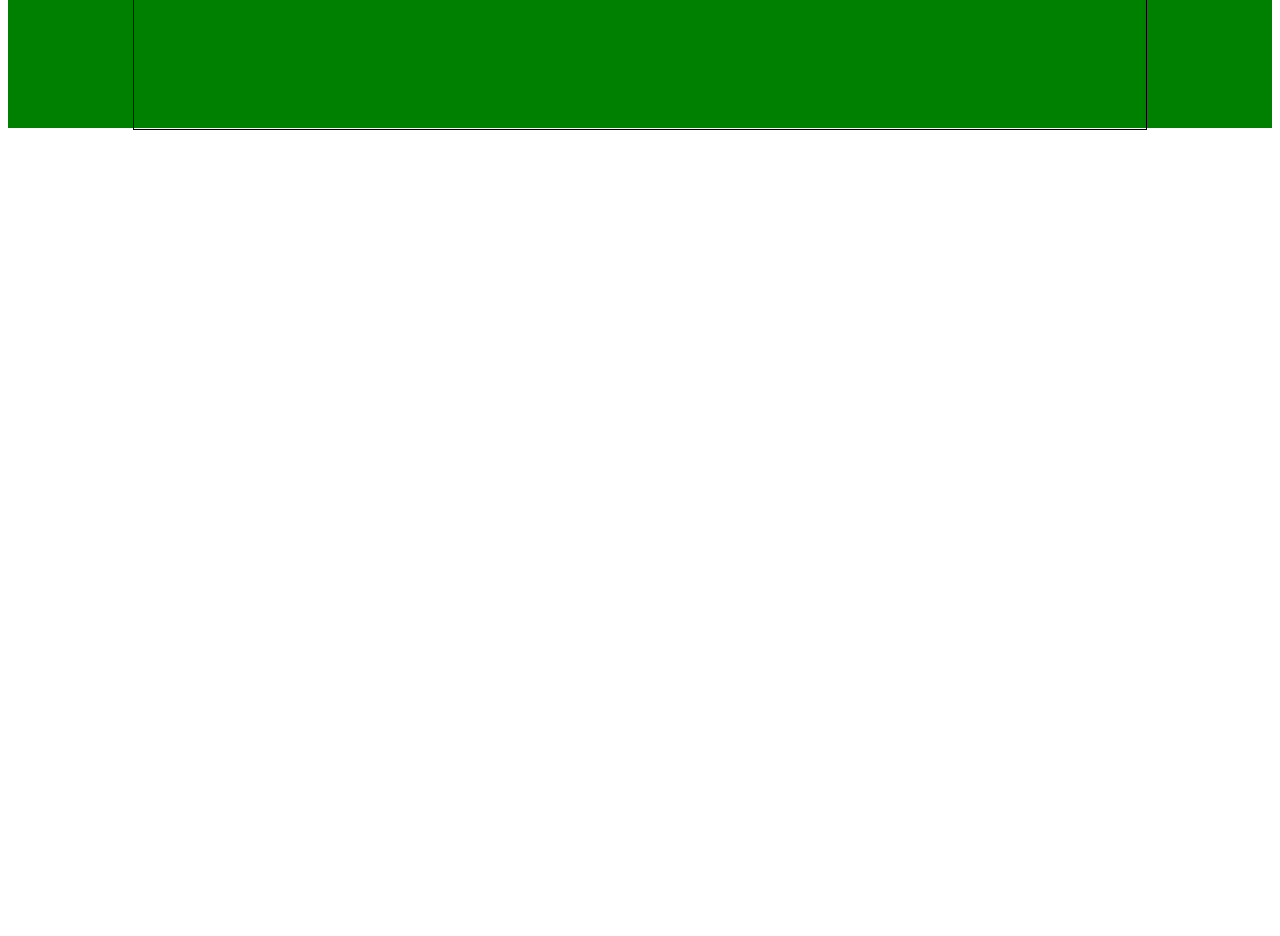
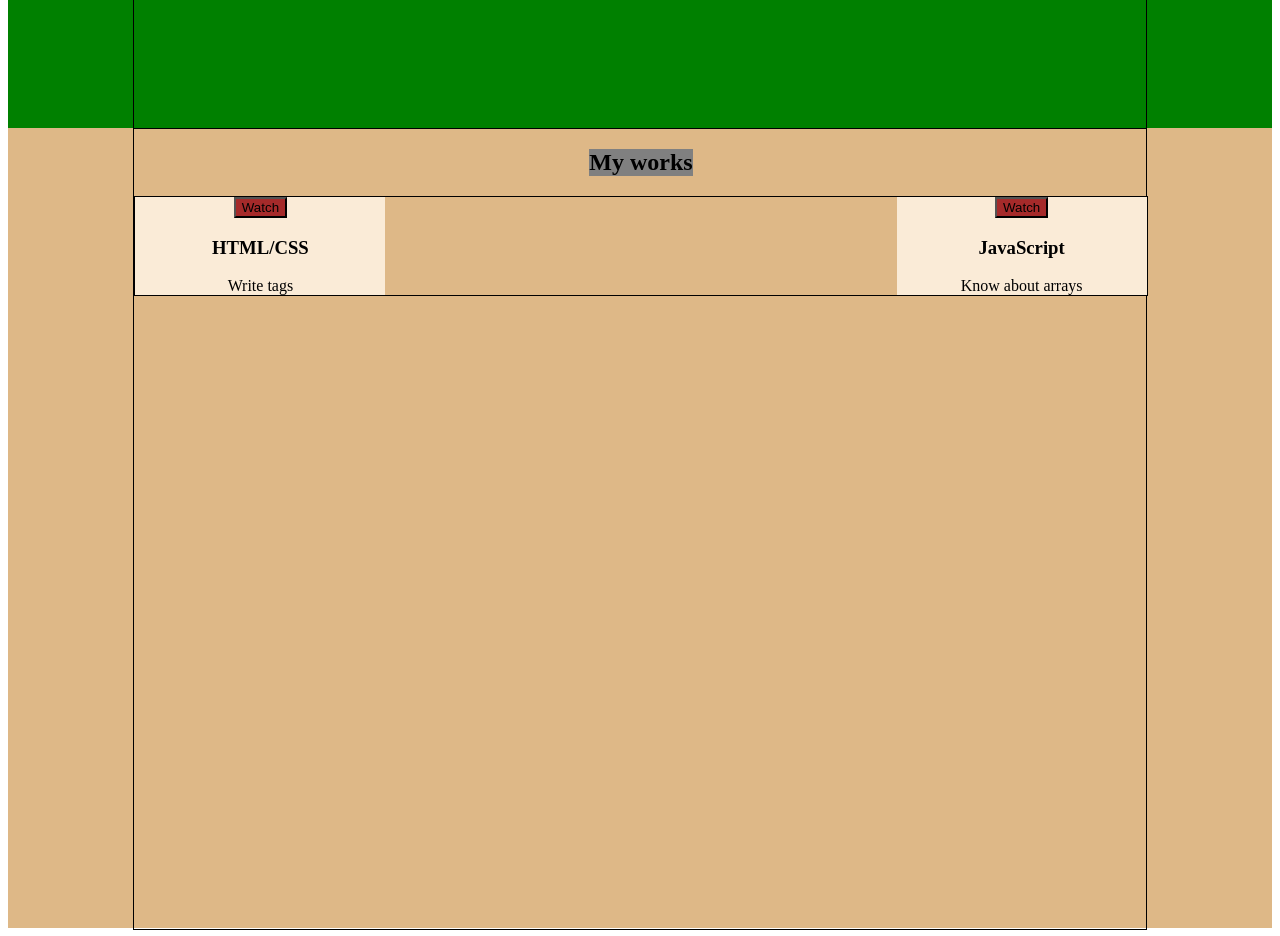
Before and after one commit to breznovic/cardsvite, a React (Create React App) app: page / in a window 1280 px wide. Shown: the part 1560-2496 px from the top of the page. Before the commit the page ends 1696 px from the top, so only its background shows below. Built offline with nearby package versions, Linux system fonts and the light colour scheme.

Commit message:
New block

```diff
--- a/src/App.tsx
+++ b/src/App.tsx
@@ -3,6 +3,7 @@ import classes from'./app.module.css'
 import Header from "./Header/Header"
 import Main from "./Main/Main";
 import Skills from "./Skills/Skills";
+import Works from "./Works/Works";
 
 function App() {
     return (
@@ -10,6 +11,7 @@ function App() {
             <Header/>
             <Main/>
             <Skills/>
+            <Works/>
         </div>
     )
 }
--- /dev/null
+++ b/src/Works/Work/Work.tsx
@@ -0,0 +1,23 @@
+import React from 'react';
+import classes from './work.module.css';
+
+type PropsType = {
+    title: string
+    description: string
+}
+
+function Work(props: PropsType) {
+    return (
+        <div className={classes.skill}>
+
+            <button className={classes.button}>Watch</button>
+
+            <h3>{props.title}</h3>
+            <span className={classes.description}>
+                {props.description}
+            </span>
+        </div>
+    )
+}
+
+export default Work
--- /dev/null
+++ b/src/Works/Work/work.module.css
@@ -0,0 +1,16 @@
+.skill {
+    width: 250px;
+    background-color: antiquewhite;
+    display: flex;
+    flex-direction: column;
+    align-items: center;
+    text-align: center;
+}
+
+.button {
+    background-color: brown;
+}
+
+.description {
+
+}
--- /dev/null
+++ b/src/Works/Works.tsx
@@ -0,0 +1,20 @@
+import React from 'react';
+import classes from './works.module.css';
+import styleContainer from '../common/styles/container.module.css'
+import Work from "./Work/Work";
+
+function Works() {
+    return (
+        <div className={classes.skillsBlock}>
+            <div className={`${styleContainer.container} ${classes.skillsContainer}`}>
+                <h2 className={classes.title}>My works</h2>
+                <div className={classes.skills}>
+                    <Work title='HTML/CSS' description='Write tags'/>
+                    <Work title='JavaScript' description='Know about arrays'/>
+                </div>
+            </div>
+        </div>
+    );
+}
+
+export default Works
--- /dev/null
+++ b/src/Works/works.module.css
@@ -0,0 +1,21 @@
+.skillsBlock {
+   height: 100vh;
+   background-color: burlywood;
+}
+
+.skillsContainer {
+   flex-direction: column;
+   justify-content: flex-start;
+}
+
+.skills {
+   border: 1px solid;
+   width: 100%;
+   display: flex;
+   justify-content: space-between;
+   flex-wrap: wrap;
+}
+
+.title {
+   background-color: gray;
+}
--- a/src/common/styles/container.module.css
+++ b/src/common/styles/container.module.css
@@ -5,6 +5,6 @@
     margin: 0 auto;
     display: flex;
     align-items: center;
-    justify-content: center;
+    justify-content: space-between;
     flex-wrap: wrap;
 }
```
